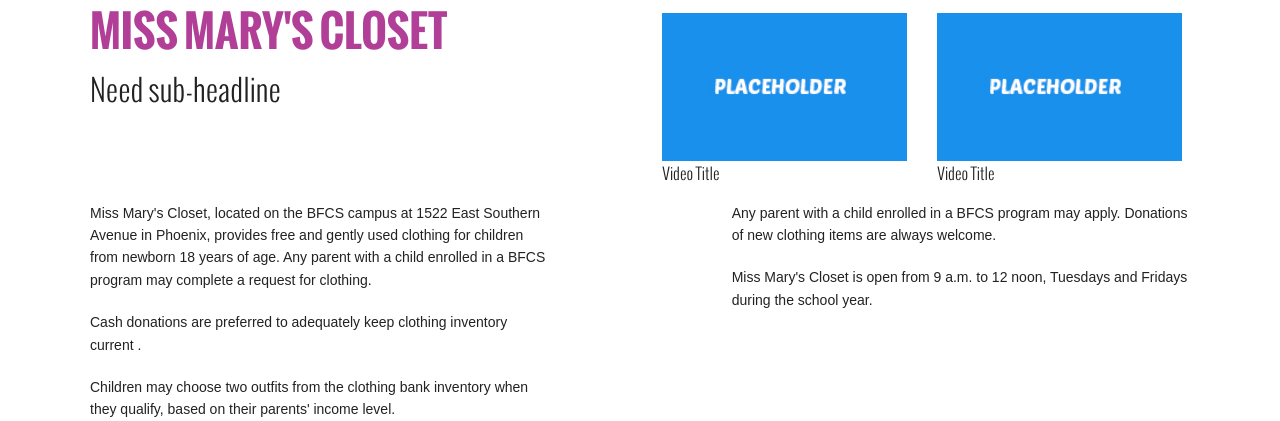
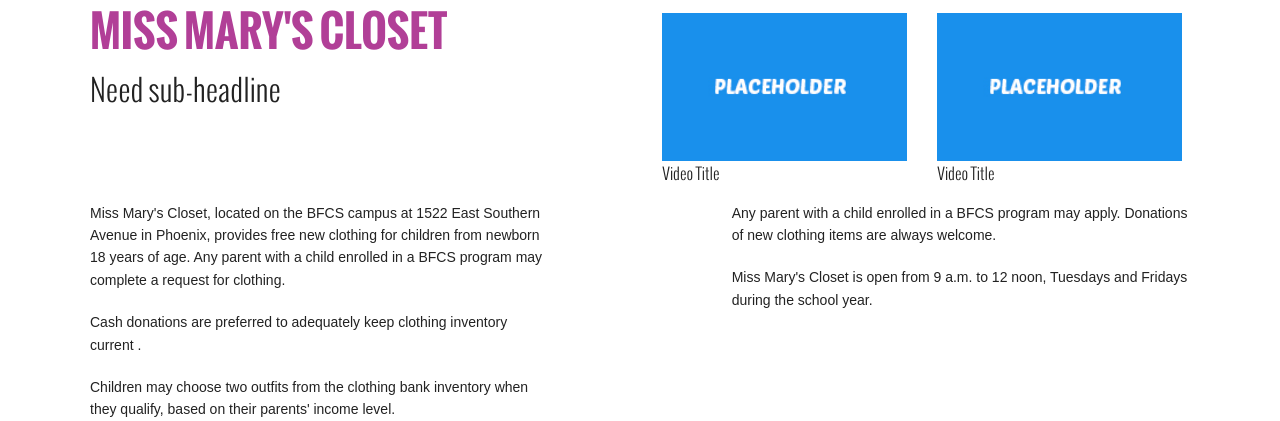
Before and after one commit to kristenzirkler/bfcs-site, a PHP site: page /miss-marys-closet.php in a window 1280 px wide. Shown: the part 725-1146 px from the top of the page. Run offline with PHP 8.4, Linux system fonts and the light colour scheme.

Commit message:
Updated a word

```diff
--- a/miss-marys-closet.php
+++ b/miss-marys-closet.php
@@ -84,7 +84,7 @@
 	  	</div>
 	  	<div class="row">
 	  		<div class="large-5 columns">
-	  			<p>Miss Mary's Closet, located on the BFCS campus at 1522 East Southern Avenue in Phoenix, provides free and gently used clothing for children from newborn 18 years of age. Any parent with a child enrolled in a BFCS program may complete a request for clothing.</p>
+	  			<p>Miss Mary's Closet, located on the BFCS campus at 1522 East Southern Avenue in Phoenix, provides free new clothing for children from newborn 18 years of age. Any parent with a child enrolled in a BFCS program may complete a request for clothing.</p>
 	  			<p>Cash donations are preferred to adequately keep clothing inventory current .</p>
 	  			<p>Children may choose two outfits from the clothing bank inventory when they qualify, based on their parents' income level.</p>
 	  		</div>
```
